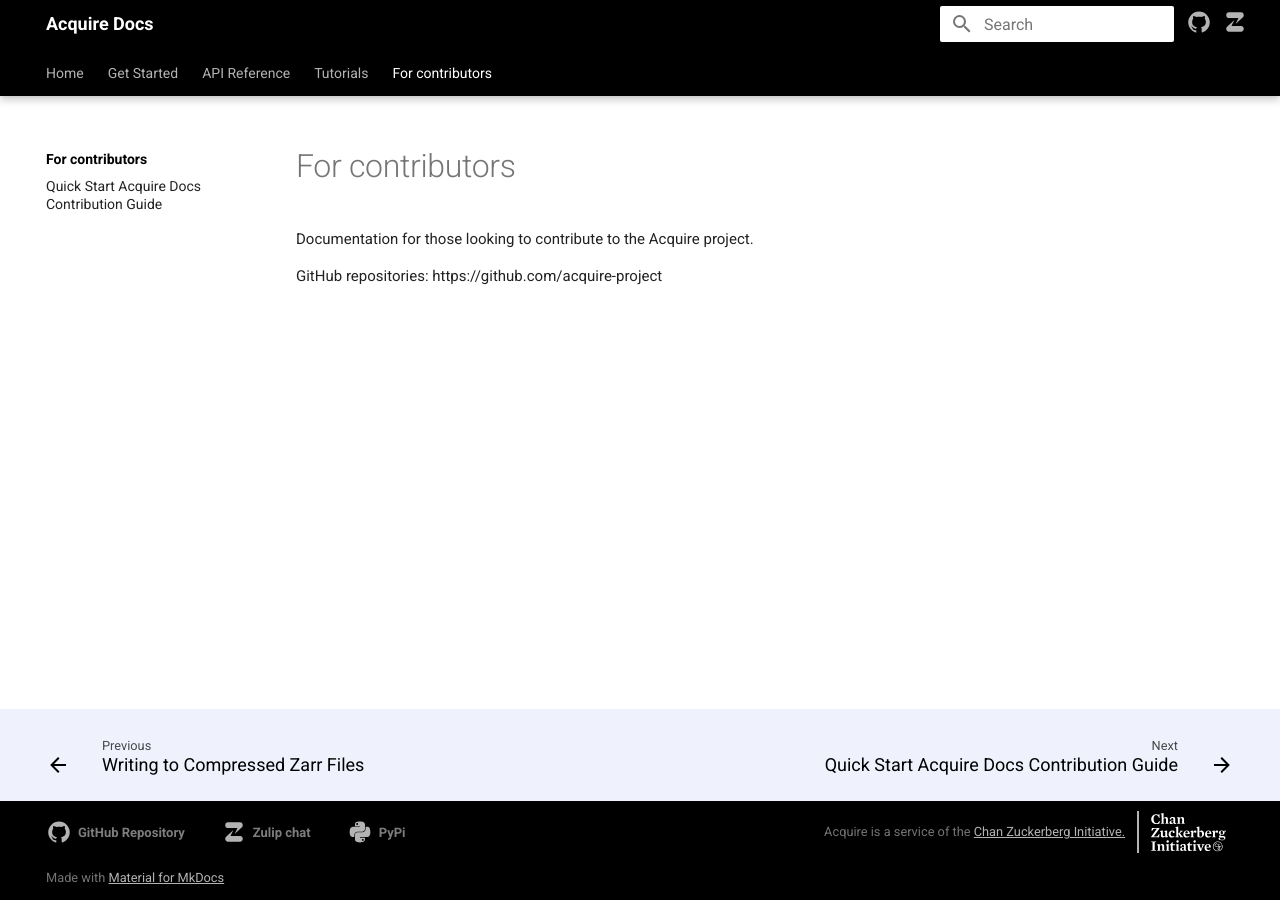
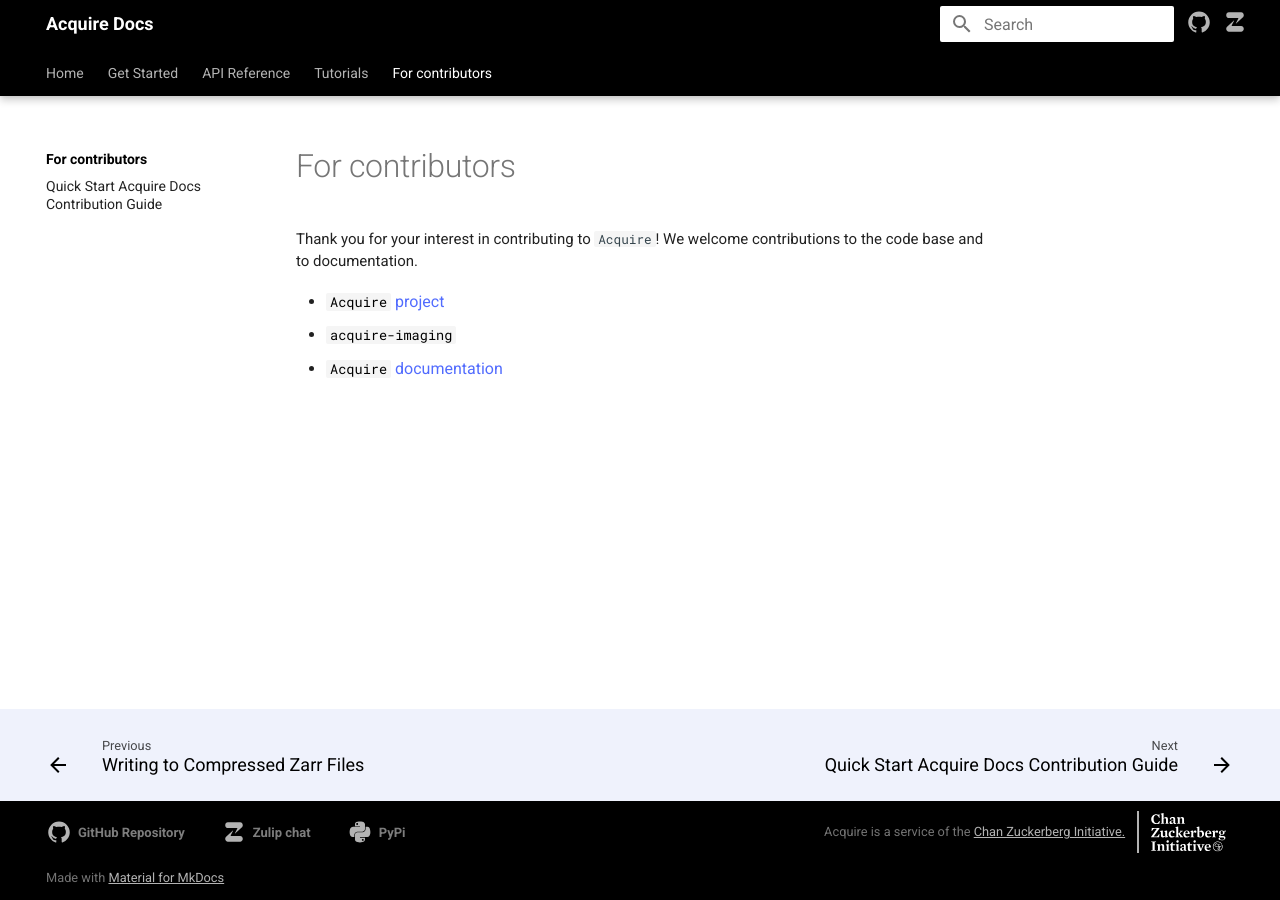
Before and after one commit to melissawm/acquire-docs, an MkDocs documentation site: the page built from docs/for_contributors/index.md, in a window 1280 px wide. Built offline with MkDocs 1.6.1 and Material for MkDocs 9.7.7, drawn with Linux system fonts in a browser that asks for light colours; nearby versions of some CDN libraries; comment, search, counter and statistics services are not loaded.

Commit message:
Update contribution index.md

```diff
--- a/docs/for_contributors/index.md
+++ b/docs/for_contributors/index.md
@@ -1,5 +1,7 @@
 # For contributors
 
-Documentation for those looking to contribute to the Acquire project.
+Thank you for your interest in contributing to `Acquire`! We welcome contributions to the code base and to documentation.
 
-GitHub repositories: https://github.com/acquire-project
+- [`Acquire` project](https://github.com/acquire-project)
+- [`acquire-imaging`](https://github.com/acquire-project/acquire-python)
+- [`Acquire` documentation](https://github.com/acquire-project/acquire-docs)
```
